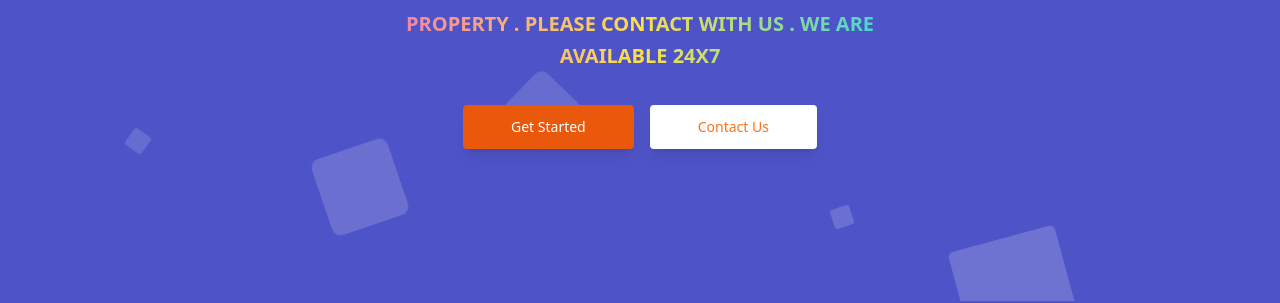
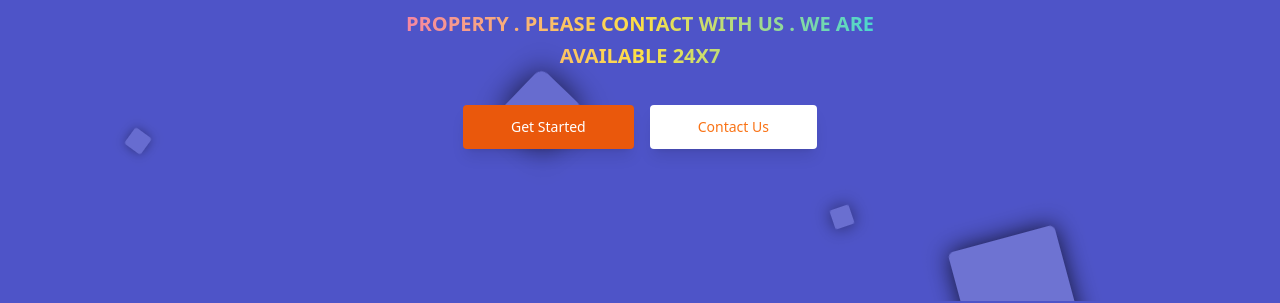
Before and after one commit to Zohaib575/Ghar, a Next.js app: page /sale in a window 1280 px wide. Shown: the part 531-834 px from the top of the page. Built offline with nearby package versions, Linux system fonts and the light colour scheme; no server answers.

Commit message:
Update globals.css
adding more animation in it

```diff
--- a/styles/globals.css
+++ b/styles/globals.css
@@ -29,6 +29,7 @@
     opacity: 1;
   }
 }
+
 @-webkit-keyframes zoomIn {
   0% {
     opacity: 0;
@@ -49,18 +50,54 @@
     opacity: 1;
   }
 }
-/*End Animations*/
-/*
--- Start BackGround Animation
-*/
-/* .area {
-	background: #4e54c8;
-	background: -webkit-linear-gradient(to left, #8f94fb, #4e54c8);
-	width: 100%;
-	height: 100vh;
-	position: absolute;
-	z-index: -1;
-} */
+
+/* Flip animation with color change */
+@keyframes flipColorChange {
+  0% {
+    transform: rotateY(0deg);
+    background: linear-gradient(45deg, #f0abfc, #c084fc);
+  }
+  25% {
+    transform: rotateY(90deg);
+    background: linear-gradient(45deg, #6b8aff, #8093ff);
+  }
+  50% {
+    transform: rotateY(180deg);
+    background: linear-gradient(45deg, #4f46e5, #4338ca);
+  }
+  75% {
+    transform: rotateY(270deg);
+    background: linear-gradient(45deg, #3b82f6, #1d4ed8);
+  }
+  100% {
+    transform: rotateY(360deg);
+    background: linear-gradient(45deg, #f0abfc, #c084fc);
+  }
+}
+
+@keyframes hoverExpand {
+  0% {
+    transform: scale(1);
+  }
+  50% {
+    transform: scale(1.2);
+  }
+  100% {
+    transform: scale(1);
+  }
+}
+
+/* Pulsing effect */
+@keyframes pulse {
+  0%, 100% {
+    box-shadow: 0 0 10px rgba(0, 0, 0, 0.5);
+  }
+  50% {
+    box-shadow: 0 0 30px rgba(0, 0, 0, 1);
+  }
+}
+
+/* Additional styling */
 .area {
   background: #4e54c8;
   background: -webkit-linear-gradient(to left, #8f94fb, #4e54c8);
@@ -68,14 +105,7 @@
   height: 100vh;
   position: absolute;
   z-index: -1;
-}
-
-/* Responsive background adjustments */
-@media screen and (max-width: 768px) {
-  .area {
-    background: #4e54c8; /* New background color for smaller screens */
-    background: -webkit-linear-gradient(to left, #8f94fb, #4e54c8); /* New gradient for smaller screens */
-  }
+  animation: animatetop 1.5s ease-in-out;
 }
 
 .circles {
@@ -94,83 +124,89 @@
   width: 20px;
   height: 20px;
   background: rgba(255, 255, 255, 0.2);
-	animation: animate 25s linear infinite;
+  animation: animate 25s linear infinite, pulse 2s ease-in-out infinite alternate;
   bottom: -150px;
+  transition: transform 0.5s;
+}
+
+.circles li:hover {
+  animation: hoverExpand 0.6s ease-in-out;
 }
 
 .circles li:nth-child(1) {
   left: 25%;
   width: 80px;
   height: 80px;
-	animation-delay: 0s;
+  animation-delay: 0s, 0s;
+  animation: animate 25s linear infinite, flipColorChange 5s ease-in-out infinite;
 }
 
 .circles li:nth-child(2) {
   left: 10%;
   width: 20px;
   height: 20px;
-	animation-delay: 2s;
-	animation-duration: 12s;
+  animation-delay: 2s, 1s;
+  animation-duration: 12s, 5s;
 }
 
 .circles li:nth-child(3) {
   left: 70%;
   width: 20px;
   height: 20px;
-	animation-delay: 4s;
+  animation-delay: 4s, 2s;
 }
 
 .circles li:nth-child(4) {
   left: 40%;
   width: 60px;
   height: 60px;
-	animation-delay: 0s;
-	animation-duration: 18s;
+  animation-delay: 0s, 3s;
+  animation-duration: 18s, 5s;
 }
 
 .circles li:nth-child(5) {
   left: 65%;
   width: 20px;
   height: 20px;
-	animation-delay: 0s;
+  animation-delay: 0s, 4s;
 }
 
 .circles li:nth-child(6) {
   left: 75%;
   width: 110px;
   height: 110px;
-	animation-delay: 3s;
+  animation-delay: 3s, 5s;
 }
 
 .circles li:nth-child(7) {
   left: 35%;
   width: 150px;
   height: 150px;
-	animation-delay: 7s;
+  animation-delay: 7s, 6s;
 }
 
 .circles li:nth-child(8) {
   left: 50%;
   width: 25px;
   height: 25px;
-	animation-delay: 15s;
-	animation-duration: 45s;
+  animation-delay: 15s, 7s;
+  animation-duration: 45s, 5s;
 }
 
 .circles li:nth-child(9) {
   left: 20%;
   width: 15px;
   height: 15px;
-	animation-delay: 2s;
-	animation-duration: 35s;
+  animation-delay: 2s, 8s;
+  animation-duration: 35s, 5s;
 }
 
 .circles li:nth-child(10) {
   left: 85%;
   width: 150px;
   height: 150px;
-	animation-delay: 0s;
-	animation-duration: 11s;
+  animation-delay: 0s, 9s;
+  animation-duration: 11s, 5s;
 }
 
 @keyframes animate {
@@ -186,6 +222,7 @@
     border-radius: 50%;
   }
 }
+
 /*
 -- End BackGround Animation
 */
```
Lines whose indentation alone changed are shown as unchanged.
